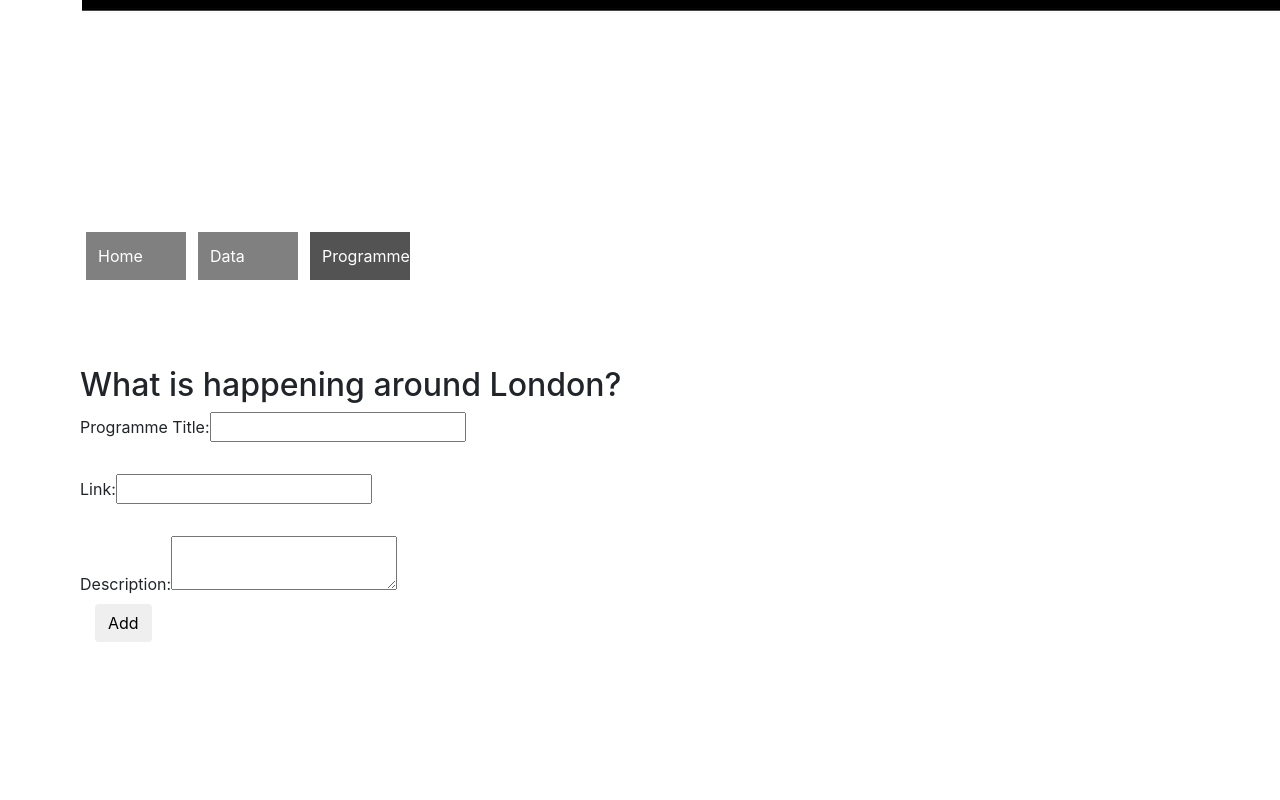
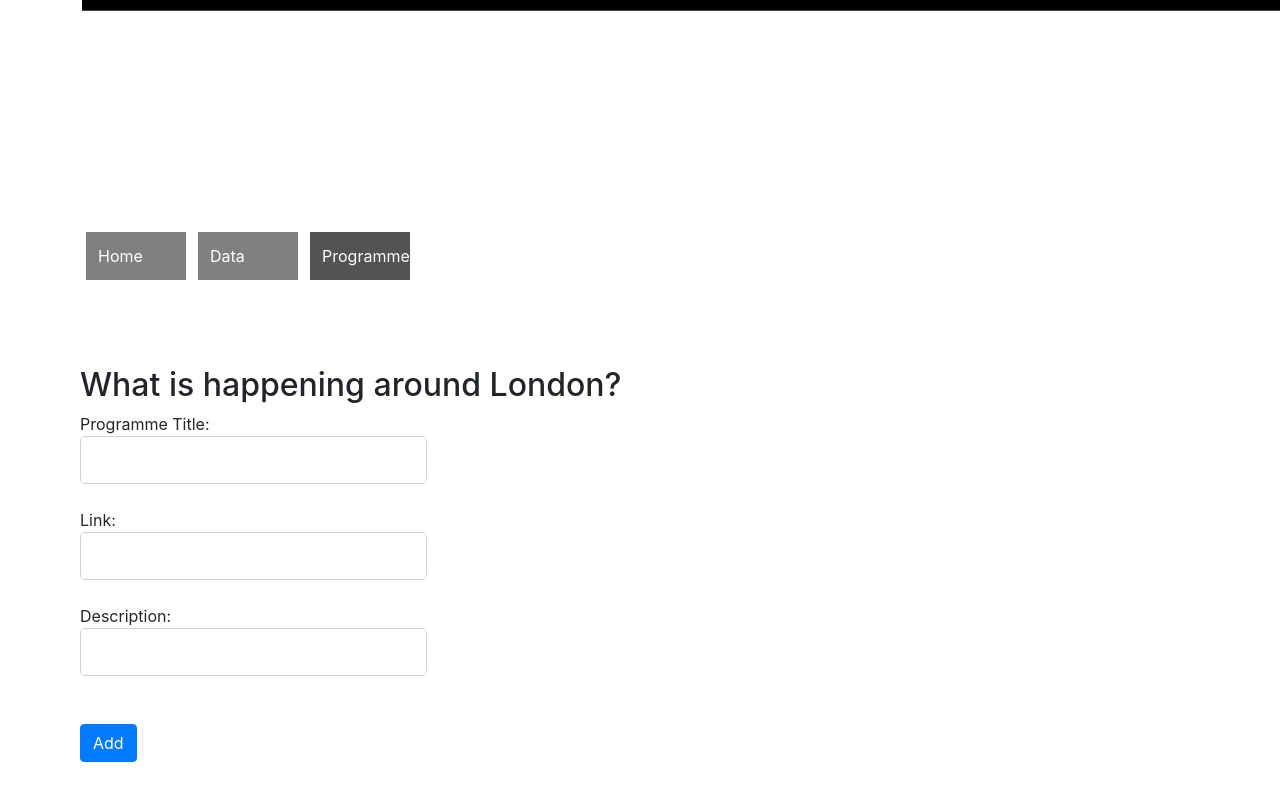
Before and after one commit to jenniferanndcb/lco_frontend, a React (Create React App) app: page /programmes in a window 1280 px wide. Shown: the part 488-1288 px from the top of the page. Before the commit the page ends 1227 px from the top, so only its background shows below. Built offline with nearby package versions, Linux system fonts and the light colour scheme.

Commit message:
form bootstrap classes

```diff
--- a/src/components/AreaDropdown.js
+++ b/src/components/AreaDropdown.js
@@ -22,8 +22,8 @@ class AreaDropdown extends React.Component {
     const localAuth = data.map((arr) => arr.area_name);
     const distinctLocalAuth = [...new Set(localAuth)];
 
-    return distinctLocalAuth.map((area) => (
-      <option value={area}>{area}</option>
+    return distinctLocalAuth.map((area, i) => (
+      <option key={i} value={area}>{area}</option>
     ));
   };
 
--- a/src/components/BarChart.js
+++ b/src/components/BarChart.js
@@ -9,8 +9,6 @@ class BarChart extends React.Component {
   }
 
   componentDidUpdate() {
-    barChart.data.datasets.slice(0, 1);
-    debugger;
     this.updateChart(this.props.localAuth);
   }
 
@@ -49,6 +47,7 @@ class BarChart extends React.Component {
   }
 
   updateChart(newLocalAuths) {
+    this.buildChart();
     newLocalAuths.length > 0 &&
       newLocalAuths.map((la) => this.addSelectedLocalAuth(la));
   }
--- a/src/components/LondonProgrammeForm.js
+++ b/src/components/LondonProgrammeForm.js
@@ -42,43 +42,47 @@ class LondonProgrammeForm extends React.Component {
   render() {
     return (
       <form onSubmit={this.handleOnSubmit}>
+        <div class="form-group">
           <label>
             Programme Title:
             <input
+              class="form-control form-control-lg"
               type="text"
               value={this.state.programme.title}
               onChange={this.handleOnChange}
               name="title"
             ></input>
           </label>
-        <br />
-        <br />
+        </div>
+        <div class="form-group">
           <label>
             Link:
             <input
+              class="form-control form-control-lg"
               type="text"
               value={this.state.programme.url}
               onChange={this.handleOnChange}
               name="url"
             ></input>
           </label>
-        <br />
-        <br />
+        </div>
+
+        <div class="form-group">
           <label>
             Description:
-          <textarea
+            <input
+              class="form-control form-control-lg"
               value={this.state.programme.description}
               onChange={this.handleOnChange}
               name="description"
             />
           </label>
+        </div>
         <br />
         <div className="form-group">
-          <div className="col-md-6 col-md-offset-4">
-            <button type="submit" className="btn btn-default">
+          <button class="btn btn-primary" type="submit">
             Add
           </button>
-          </div>
         </div>
       </form>
     );
--- a/src/components/Title.js
+++ b/src/components/Title.js
@@ -16,12 +16,17 @@ const Title = () => {
           to feature London-wide initiatives to address this problem.
         </p>
 
+        <h4>The impact of unhealthy weight</h4>
         <p>
-          The chart below shows the average prevalence of childhood obesity
-          across London in %. Find out more about the prevalence of childhood
-          obesity in specific London Boroughs by selecting a Local Authority
-          below.
+          The evidence shows that being affected by unhealthy weight in childhood damages children's health both now and in the future. Unhealthy weight in childhood can lead to:
+          <ul>
+            <li>early onset of chronic conditions e.g. type 2 diabetes, cardiovascular disease and some cancers</li>
+            <li>a high risk of unhealthy weight in adulthood with a greater risk of physical morbidity, disability and premature death</li>
+            <li>poor psychological and emotional health including anxiety and depression, low self-esteem and higher likelihood of experiencing bullying and stigma</li>
+            <li>tooth decay</li>
+          </ul>
         </p>
+
       </div>
     </div>
   );
--- a/src/containers/ChartsContainer.js
+++ b/src/containers/ChartsContainer.js
@@ -13,6 +13,10 @@ class ChartsContainer extends React.Component {
       <div className="section-charts-container">
         <div className="page-title">
           <h1>Prevalance of Childhood Obesity in London 2018/19</h1>
+          <p>The chart below shows the average prevalence of childhood obesity
+          across London in %. Find out more about the prevalence of childhood
+          obesity in specific London Boroughs by selecting a Local Authority
+          below.</p>
         </div>
         <div>
           {this.props.localAuthData.length > 0 && (
```
Lines whose indentation alone changed are shown as unchanged.
